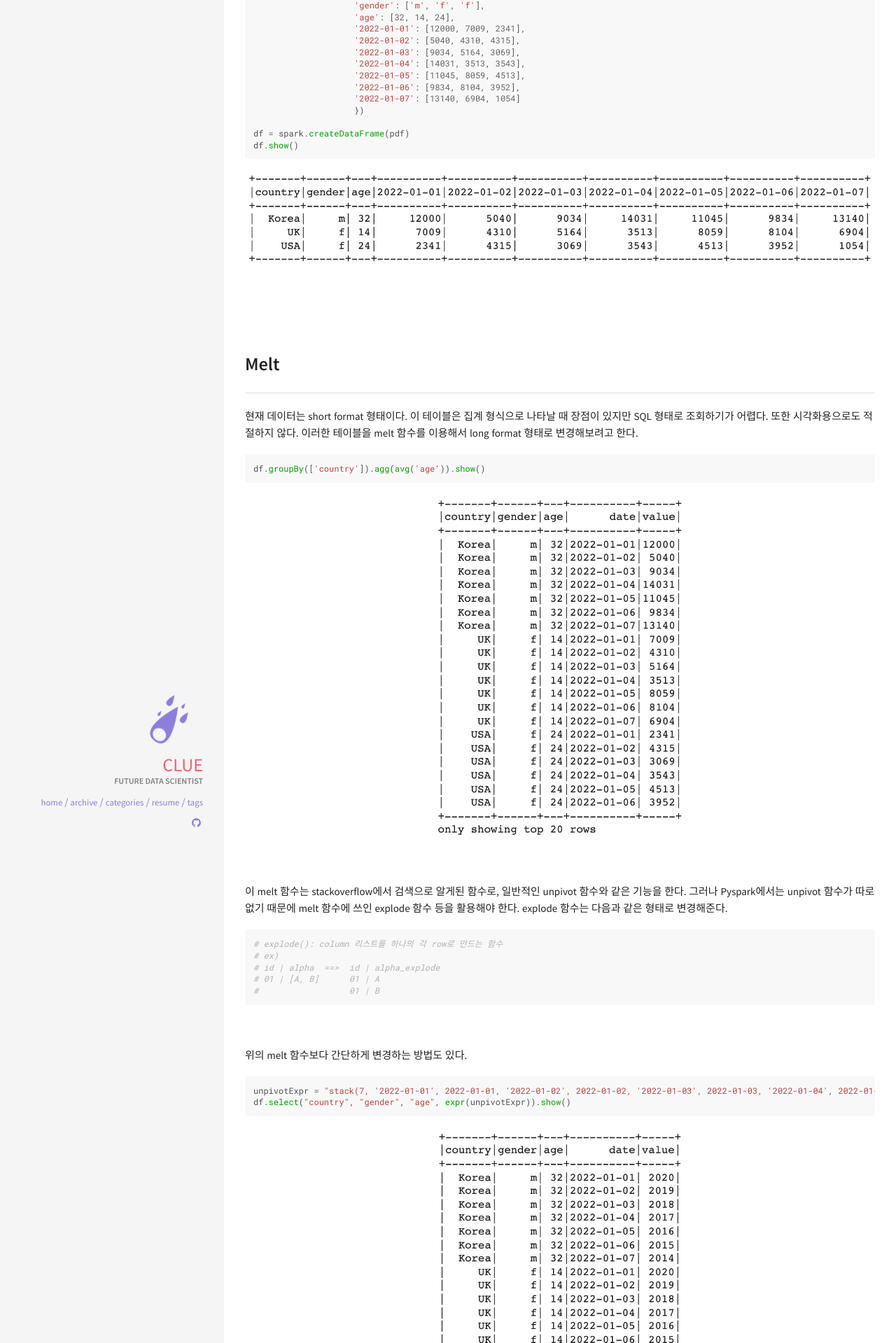
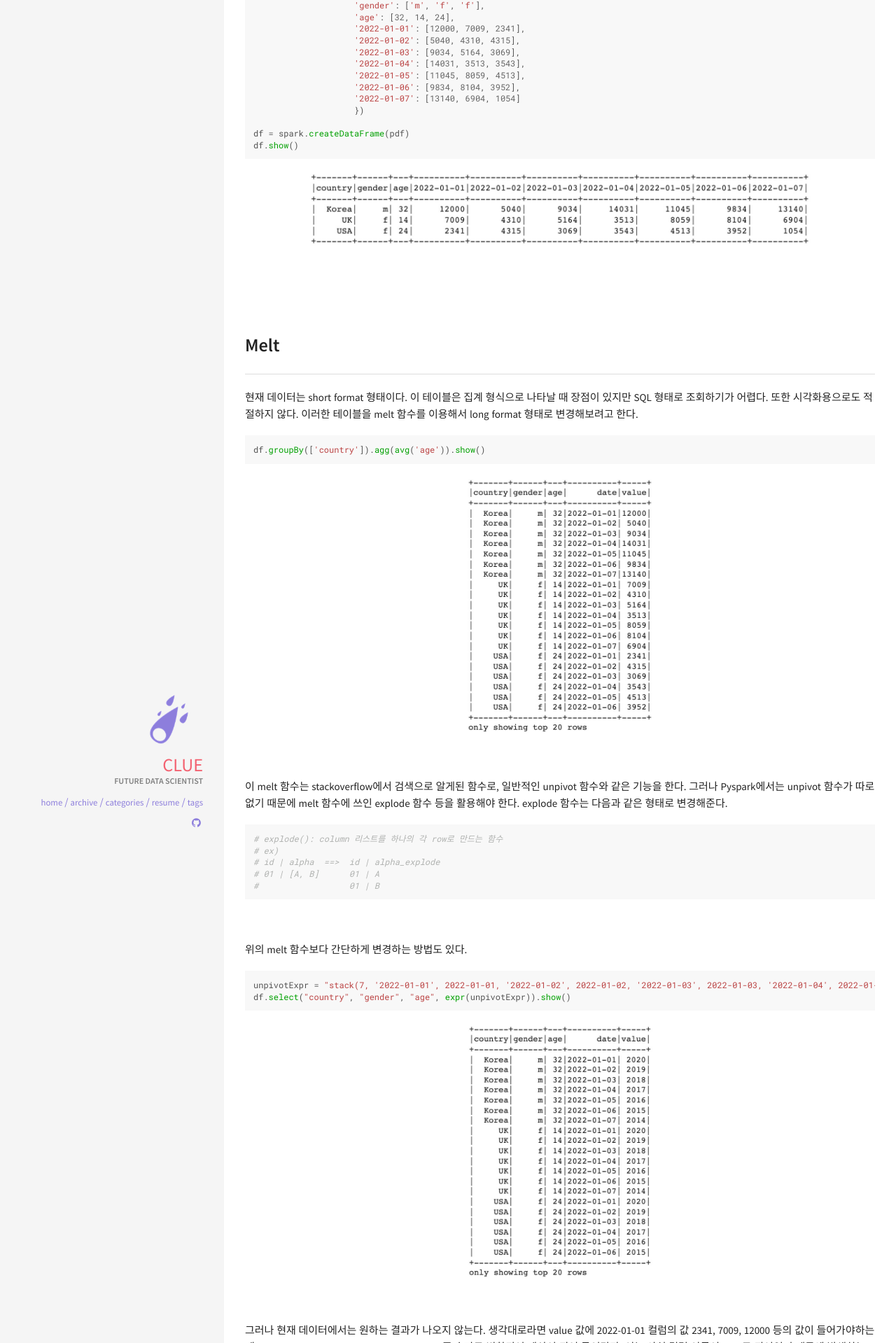
Before and after one commit to givitallugot/givitallugot.github.io, a Jekyll site: the page built from _posts/2022-01-31-Spark-pyspark4.md, in a window 1280 px wide. Shown: the part 828-2747 px from the top of the page at 70% size. Built offline with Jekyll 4.4.1, drawn with Linux system fonts in a browser that asks for light colours; comment, search, counter and statistics services are not loaded.

Commit message:
2021-03-04

````diff
--- a/_posts/2022-01-31-Spark-pyspark4.md
+++ b/_posts/2022-01-31-Spark-pyspark4.md
@@ -43,7 +43,7 @@ df = spark.createDataFrame(pdf)
 df.show()
 ```
 
-![1](/!contents_plot/2022-01-31-pyspark4-1.jpg){: width="120%"}
+![1](/!contents_plot/2022-01-31-pyspark4-1.jpg){: width="80%"}
 
 <br>
 <br>
@@ -56,7 +56,7 @@ df.show()
 df.groupBy(['country']).agg(avg('age')).show()
 ```
 
-![2](/!contents_plot/2022-01-31-pyspark4-2.jpg){: width="40%"}
+![2](/!contents_plot/2022-01-31-pyspark4-2.jpg){: width="30%"}
 
 <br>
 
@@ -79,7 +79,7 @@ unpivotExpr = "stack(7, '2022-01-01', 2022-01-01, '2022-01-02', 2022-01-02, '202
 df.select("country", "gender", "age", expr(unpivotExpr)).show()
 ```
 
-![3](/!contents_plot/2022-01-31-pyspark4-3.jpg){: width="40%"}
+![3](/!contents_plot/2022-01-31-pyspark4-3.jpg){: width="30%"}
 
 <br>
 
@@ -100,4 +100,4 @@ short = long.groupBy("country", "gender", "age").pivot("date").sum("value")
 short.show()
 ```
 
-![4](/!contents_plot/2022-01-31-pyspark4-4.jpg){: width="120%"}
+![4](/!contents_plot/2022-01-31-pyspark4-4.jpg){: width="80%"}
````
